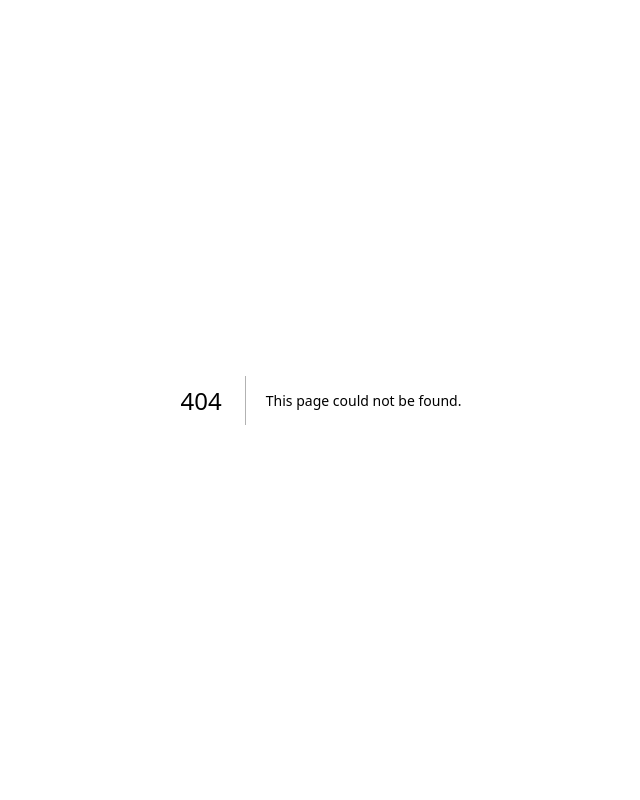
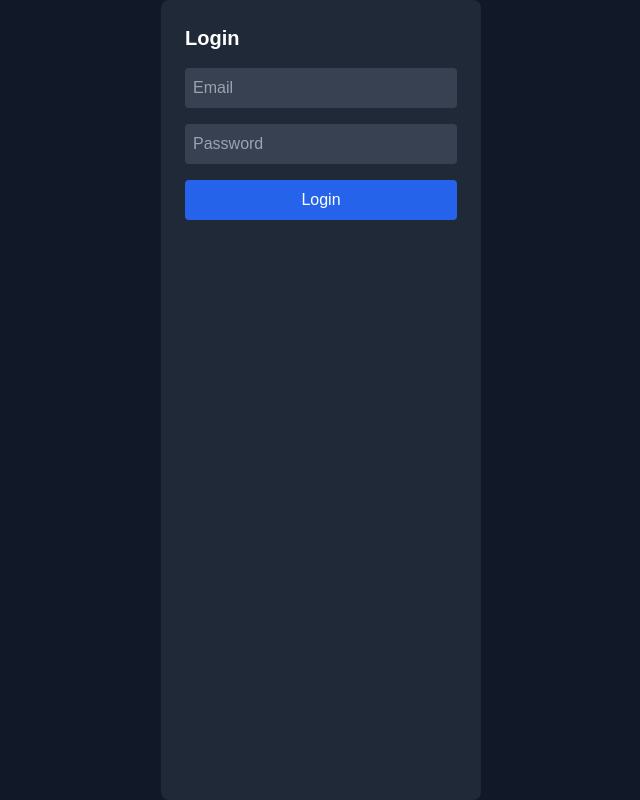
Before and after one commit to Avishek-7/AI_customer_support, a Next.js app in the folder frontend/: page /login in a window 1280 px wide. Before the commit this address had no page. Shown: the whole page, without its empty margins (319-959 px from the left). Built offline with nearby package versions, Linux system fonts and the light colour scheme.

Commit message:
feat: add login functionality and chat history page; enhance chat bubble to display sources

```diff
--- /dev/null
+++ b/frontend/app/chat/history/page.tsx
@@ -0,0 +1,38 @@
+"use client";
+
+import { useEffect, useState } from "react";
+
+export default function ChatHistoryPage() {
+    const [history, setHistory] = useState<any[]>([]);
+
+    useEffect(() => {
+        fetch("http://localhost:8000/chat/history", {
+            headers: { "Authorization": `Bearer ${localStorage.getItem("token")}`}
+        })
+        .then(res => res.json())
+        .then(data => setHistory(data.history));
+    }, []);
+
+    return (
+        <div className="p-6 text-white bg-gray-900 min-h-screen">
+            <h1 className="text-2xl font-bold mb-4">Chat History</h1>
+
+            <div className="space-y-4">
+                {history.map((item, i) => (
+                    <div key={i} className="p-4 border border-gray-700 rounded-lg bg-gray-800">
+                        <p className="font-semibold text-blue-400">You:</p>
+                        <p>{item.message}</p>
+
+                        <p className="mt-3 font-semibold text-green-400">AI Response:</p>
+                        <p>{item.response}</p>
+
+                        <p className="text-xs opacity-60 mt-2">
+                            {new Date(item.timestamp).toLocaleString()}
+                        </p>
+                    </div>
+
+                ))}
+            </div>
+        </div>
+    )
+}
--- a/frontend/app/chat/page.tsx
+++ b/frontend/app/chat/page.tsx
@@ -5,12 +5,19 @@ import ChatBubble from "./../../components/ChatBubble";
 import ChatInput from "./../../components/ChatInput";
 
 export default function ChatPage() {
-    const [message, setMessage] = useState<{ role: "user" | "assistant", content: string }[]>([]);
+    const [message, setMessage] = useState<{ role: "user" | "assistant", content: string, sources?: any[] }[]>([]);
     const chatRef = useRef<HTMLDivElement>(null);
 
     // Auto scroll
+    // Check authentication once on mount
     useEffect(() => {
-        chatRef.current?.scrollTo({ top: chatRef.current.scrollHeight, behavior: "smooth"});
+        const token = localStorage.getItem("token");
+        if (!token) window.location.href = "/login";
+    }, []);
+
+    // Auto scroll when messages change
+    useEffect(() => {
+        chatRef.current?.scrollTo({ top: chatRef.current.scrollHeight, behavior: "smooth" });
     }, [message]);
 
     const handleSend = async (message: string) => {
@@ -22,7 +29,7 @@ export default function ChatPage() {
         // Streaming Response
         const response = await fetch("http://localhost:8000/chat/stream", {
             method: "POST",
-            headers: { "Content-Type": "application/json", "Authorization": `Bearer ${localStorage.getItem("token")}`},
+            headers: { "Content-Type": "application/json", "Authorization": `Bearer ${localStorage.getItem("token")}` },
             body: JSON.stringify({ message }),
         });
 
@@ -35,6 +42,7 @@ export default function ChatPage() {
             if (done) break;
 
             const chunk = decoder.decode(value, { stream: true });
+            aiResponse += chunk;
 
             // Live streaming token-by-token rendering
             setMessage(prev => {
@@ -42,7 +50,7 @@ export default function ChatPage() {
                 if (updated[updated.length - 1]?.role === "assistant") {
                     updated[updated.length - 1].content = aiResponse;
                 } else {
-                    updated.push({ role: "assistant", content: aiResponse });
+                    updated.push({ role: "assistant", content: aiResponse, sources: [] });
                 }
                 return updated;
             });
--- /dev/null
+++ b/frontend/app/login/page.tsx
@@ -0,0 +1,42 @@
+"use client";
+
+import { useState } from "react";
+
+export default function LoginPage() {
+    const [email, setEmail] = useState("");
+    const [password, setPassword] = useState("");
+
+    const login = async () => {
+        const response = await fetch("http://localhost:8000/auth/login", {
+            method: "POST",
+            headers: { "Content-Type": "application/json" },
+            body: JSON.stringify({ email, password })
+        });
+
+        const data = await response.json();
+        if (data.token) {
+            localStorage.setItem("token", data.token);
+            window.location.href = "/chat";
+        }
+    };
+
+    return (
+        <div className="flex item-center justify-center h-screen bg-gray-900 text-white">
+            <div className="bg-gray-800 p-6 rounded-lg w-80 space-y-4">
+                <h2 className="text-xl font-semibold">Login</h2>
+
+                <input className="w-full px-2 py-2 rounded bg-gray-700 text-white"
+                    placeholder="Email" value={email} onChange={e=>setEmail(e.target.value)} />
+
+                <input className="w-full px-2 py-2 rounded bg-gray-700 text-white"
+                    type="password" placeholder="Password"
+                    value={password} onChange={e=>setPassword(e.target.value)} />
+
+                <button onClick={login}
+                    className="w-full bg-blue-600 hover:bg-blue-700 rounded py-2">
+                        Login
+                    </button>
+            </div>
+        </div>
+    )
+}
--- a/frontend/components/ChatBubble.tsx
+++ b/frontend/components/ChatBubble.tsx
@@ -1,17 +1,30 @@
 interface Props {
     role: "user" | "assistant";
     content: string;
+    sources?: { title: string; chunk_id: number }[];
 }
 
-export default function ChatBubble({ role, content }: Props) {
+export default function ChatBubble({ role, content, sources }: Props) {
     const isUser = role === "user";
 
     return (
-        <div className={`flex w-full ${isUser ? "justify-end": "justify-start"}`}>
-            <div className={`px-4 py-2 rounded-xl max-w-[75%] whitespace-pre-wrap
-                ${isUser ? "bg-blue-600 text-white" : "bg-gray-700"}`}>
-                    {content}
-                </div>
+        <div className={`flex w-full ${isUser ? "justify-end": "justify-start"} mb-2`}>
+            <div className={`px-4 py-2 rounded-xl max-w-[70%] whitespace-pre-wrap
+                ${isUser ? "bg-blue-600 text-white" : "bg-gray-800"}`}>
+                    <p>{content}</p>
+
+                    {/* ----- Sources Section ------*/}
+                    {!isUser && sources && sources.length > 0 && (
+                        <div className="mt-2 text-xs text-gray-300 border-t border-gray-700 pt-1 space-y-1">
+                            <strong>Sources:</strong>
+                            {sources.map((src, i) => (
+                                <div key={i} className="opacity-70">
+                                    {src.title} {src.chunk_id !== undefined && `(chunk ${src.chunk_id})`}
+                                </div>
+                            ))}
+                        </div>
+                    )}
+            </div>
         </div>
     );
 }
```
